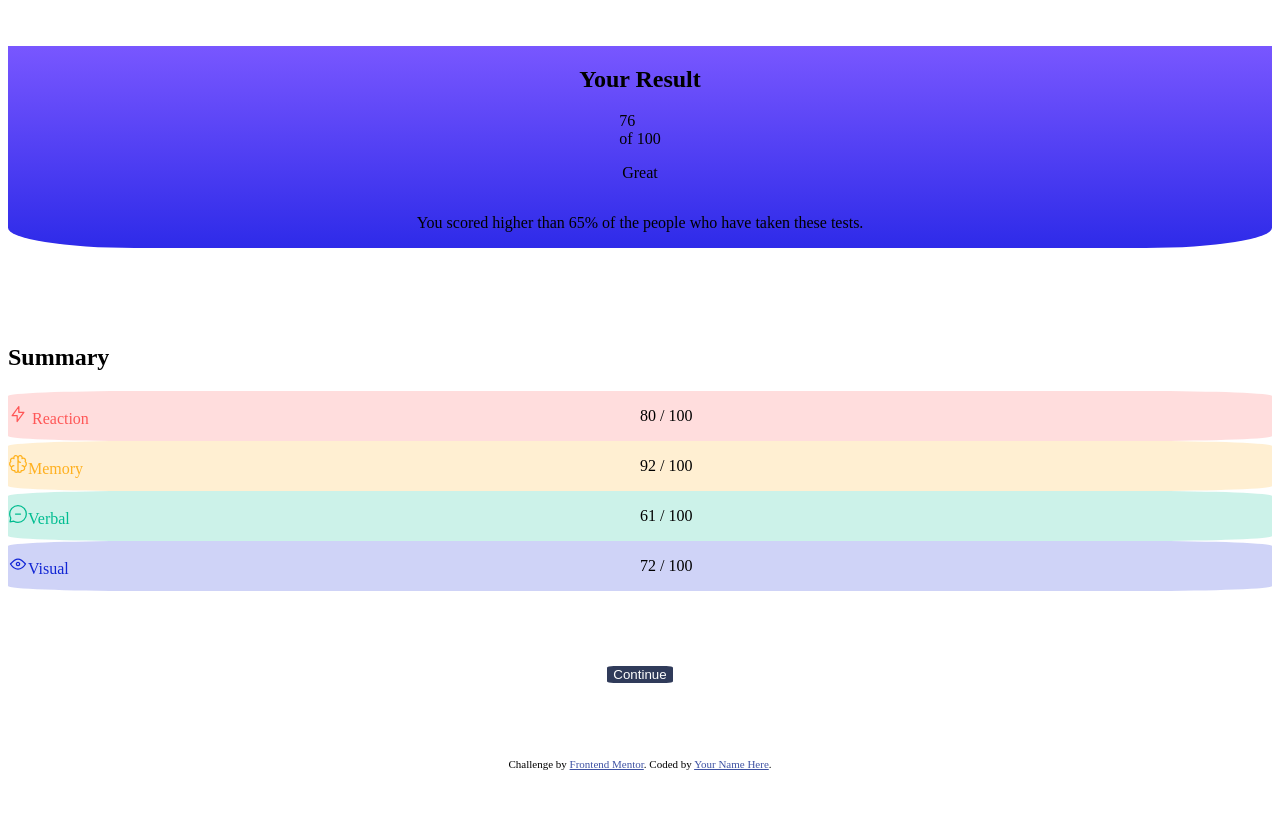
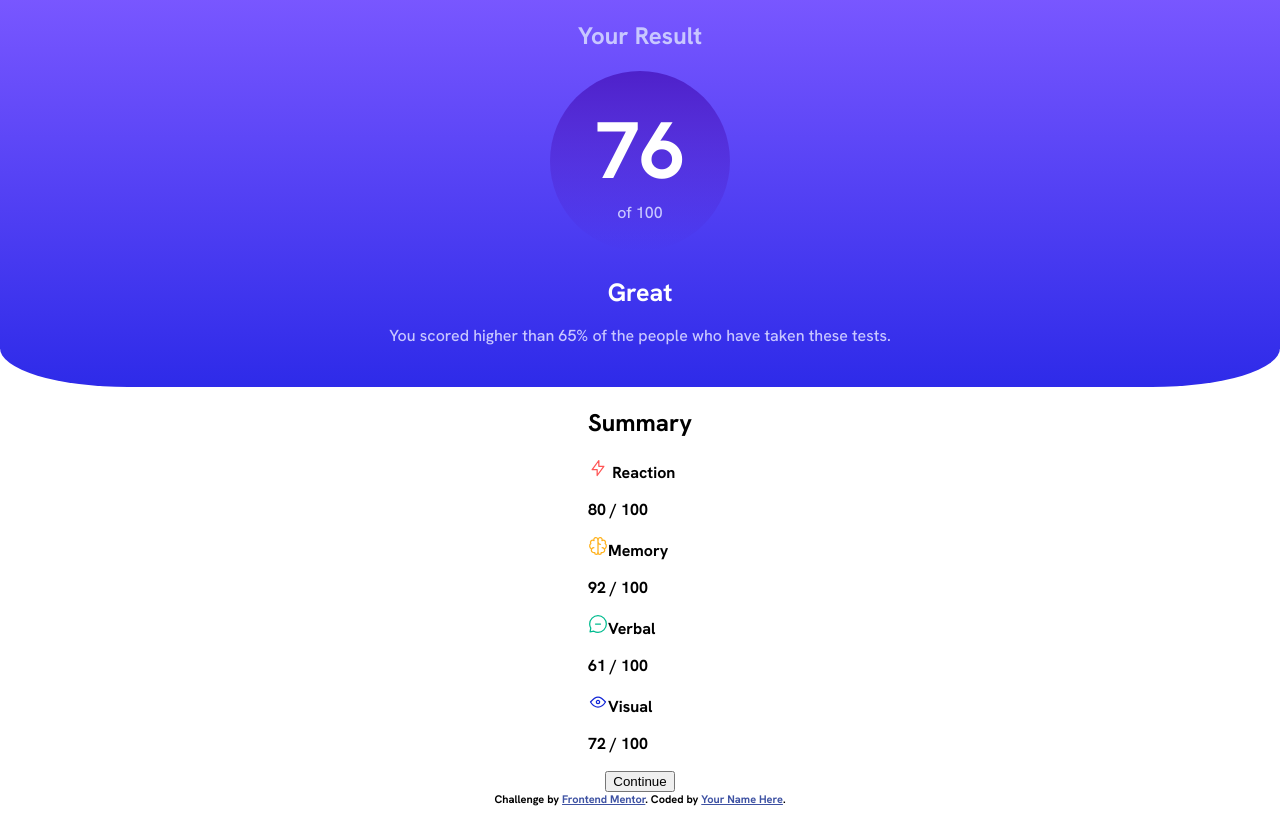
Before and after one commit to micamash/results-summary-component, a plain HTML site: page index.html in a window 1280 px wide. Drawn offline with Linux system fonts and the light colour scheme.

Commit message:
formatted top article

```diff
--- a/css/styles.css
+++ b/css/styles.css
@@ -1,18 +1,15 @@
 body {
-    display: grid;
-    grid-template-columns: 1fr 1fr;
-    grid-template-areas:
-    "header header"
-    "summary summary"
-    "button button"
-    "attribution attribution";
+    font-family: 'Hanken Grotesk', sans-serif;
+    display: flex;
+    flex-direction: column;
+    justify-content: center;
     align-items: center;
-    justify-content: center;
-    height: 100vh;
+    width: 100vw;
+    margin: 0;
+    font-weight: 700;
 }
 
 body > article:first-child {
-    grid-area: header;
     display: flex;
     flex-direction: column;
     align-items: center;
@@ -20,85 +17,136 @@ body > article:first-child {
     background: linear-gradient(hsl(252, 100%, 67%), hsl(241, 81%, 54%));
     border-bottom-left-radius: 10%;
     border-bottom-right-radius: 10%;
+    width: 100vw;
+    margin: 0;
+    color: hsl(241, 100%, 89%);
+  }
+
+  .top-container {
+    display: flex;
+    flex-direction: column;
+    justify-content: center;
+    align-items: center;
+    text-align: center;
+    width: 70%;
+    padding-bottom: 25px;
+  }
+
+  h1 {
+    font-weight: 700;
+  }
+
+  .circle-result {
+    background: linear-gradient(hsla(256, 72%, 46%, 1), hsla(241, 72%, 46%, 0));
+    border-radius: 50%;
+    padding: 50px;
+    display: flex;
+    flex-direction: column;
+    justify-content: center;
+    align-items: center;
+    width: 80px;
+    height: 80px;
+  }
+
+  .main-result {
+    font-weight: 800;
+    font-size: 500%;
+  }
+
+  .pale-blue {
+    color: hsl(0, 0%, 100%);
+  }
+
+  p.pale-blue {
+    font-size: 25px;
+    margin-bottom: 0;
+  }
+
+  .light-weight {
+    font-weight: 500;
+  }
+
+  p.light-weight.percentage {
+   padding-top: 0;
   }
 
 body > article:nth-child(2){
-    grid-area: summary;
+    /* grid-area: summary;
     display: flex;
     flex-direction: column;
-    background-color: grad;
+    background-color: grad; */
 }
 
 .topic-result-container {
-    display: grid;
+    /* display: grid;
     grid-template-rows: 1fr;
     grid-template-columns: 1fr 1fr;
     grid-template-areas:
     "topic topic-result";
     justify-content: center;
-    align-items: center;
+    align-items: center; */
 }
 
 .topic {
-    grid-area: topic;
+    /* grid-area: topic; */
 }
 
 .reaction-main {
-    color: hsl(0, 100%, 67%);
+    /* color: hsl(0, 100%, 67%); */
 }
 
 .memory-main {
-    color: hsl(39, 100%, 56%);
+    /* color: hsl(39, 100%, 56%); */
 }
 
 .verbal-main {
-    color: hsl(166, 100%, 37%);
+    /* color: hsl(166, 100%, 37%); */
 }
 
 .visual-main {
-    color: hsl(234, 85%, 45%);
+    /* color: hsl(234, 85%, 45%); */
 }
 
 .topic-result {
-    grid-area: topic-result;
+    /* grid-area: topic-result; */
 }
 
 .topic-result-container.reaction {
-    background-color: hsla(0, 100%, 67%, 0.200);
-    border-radius: 10%;
+    /* background-color: hsla(0, 100%, 67%, 0.200);
+    border-radius: 10%; */
 }
 
 .topic-result-container.memory {
-    background-color: hsla(39, 100%, 56%, 0.200);
-    border-radius: 10%;
+    /* background-color: hsla(39, 100%, 56%, 0.200);
+    border-radius: 10%; */
 }
 
 .topic-result-container.verbal {
-    background-color: hsl(166, 100%, 37%, 0.200);
-    border-radius: 10%;
+    /* background-color: hsl(166, 100%, 37%, 0.200);
+    border-radius: 10%; */
 }
 
 .topic-result-container.visual {
-    background-color: hsl(234, 85%, 45%, 0.200);
-    border-radius: 10%;
+    /* background-color: hsl(234, 85%, 45%, 0.200);
+    border-radius: 10%; */
 }
 
 body > article:nth-child(3) {
-    grid-area: button;
+    /* grid-area: button;
     display: flex;
     justify-content: center;
-    align-content: center;
+    align-content: center; */
 }
 
 
 button {
-    color: white;
+    /* color: white;
     background-color: hsl(224, 30%, 27%);
     border: none;
     border-radius: 10%;
-    max-width: 300px;
+    max-width: 300px; */
 }
 
 .attribution {
-    grid-area: attribution;
+    /* grid-area: attribution; */
 }
--- a/index.html
+++ b/index.html
@@ -10,6 +10,9 @@
 
   <link rel="icon" type="image/png" sizes="32x32" href="./assets/images/favicon-32x32.png">
 
+  <link rel="preconnect" href="https://fonts.googleapis.com">
+  <link rel="preconnect" href="https://fonts.gstatic.com" crossorigin>
+  <link href="https://fonts.googleapis.com/css2?family=Hanken+Grotesk:wght@500;600;700&display=swap" rel="stylesheet">
   <title>Frontend Mentor | Results summary component</title>
 
   <!-- Feel free to remove these styles or customise in your own stylesheet 👍 -->
@@ -27,15 +30,17 @@
 
 <body>
   <article>
-    <h1>Your Result</h1>
+    <div class="top-container">
+      <h1>Your Result</h1>
 
-    <div>
-      <div class="main-result">76</div>
-      of 100
+      <div class="circle-result light-weight">
+        <div class="main-result pale-blue">76</div>
+        of 100
+      </div>
+
+      <p class="pale-blue">Great</p>
+      <p class="light-weight percentage">You scored higher than 65% of the people who have taken these tests.</p>
     </div>
-
-    <p>Great</p>
-    <p>You scored higher than 65% of the people who have taken these tests.</p>
   </article>
 
   <article>
```
